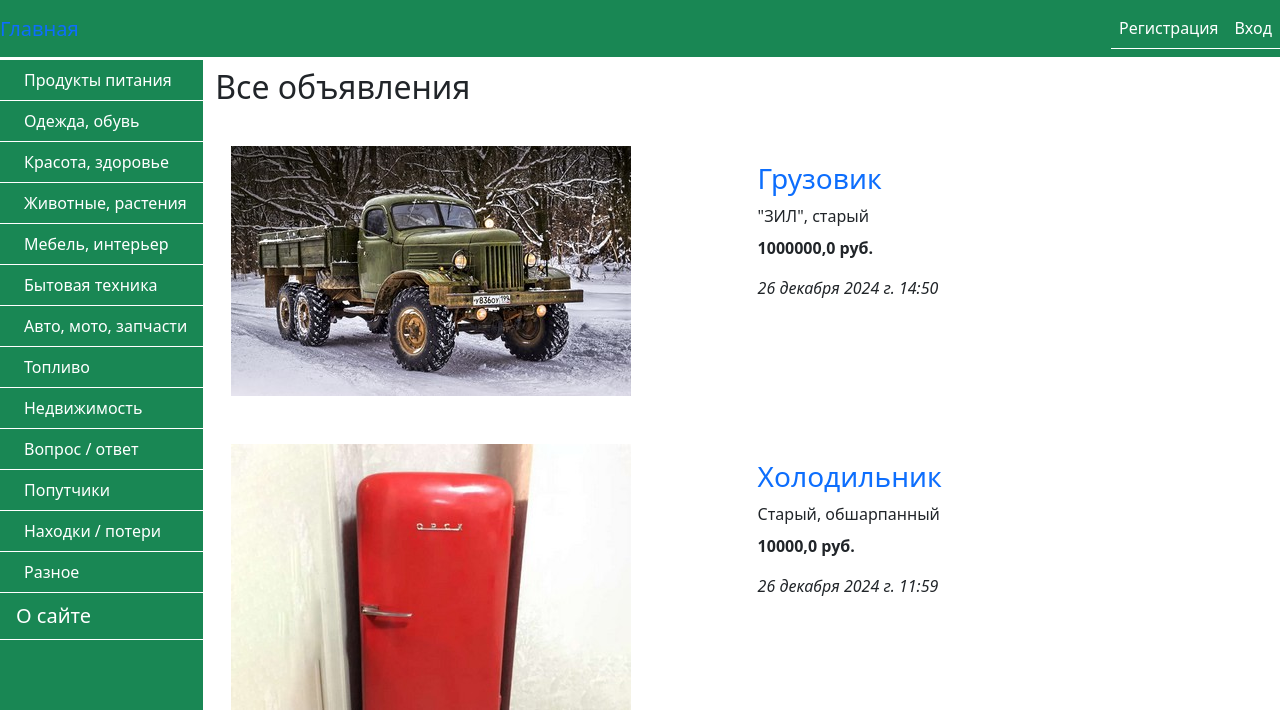
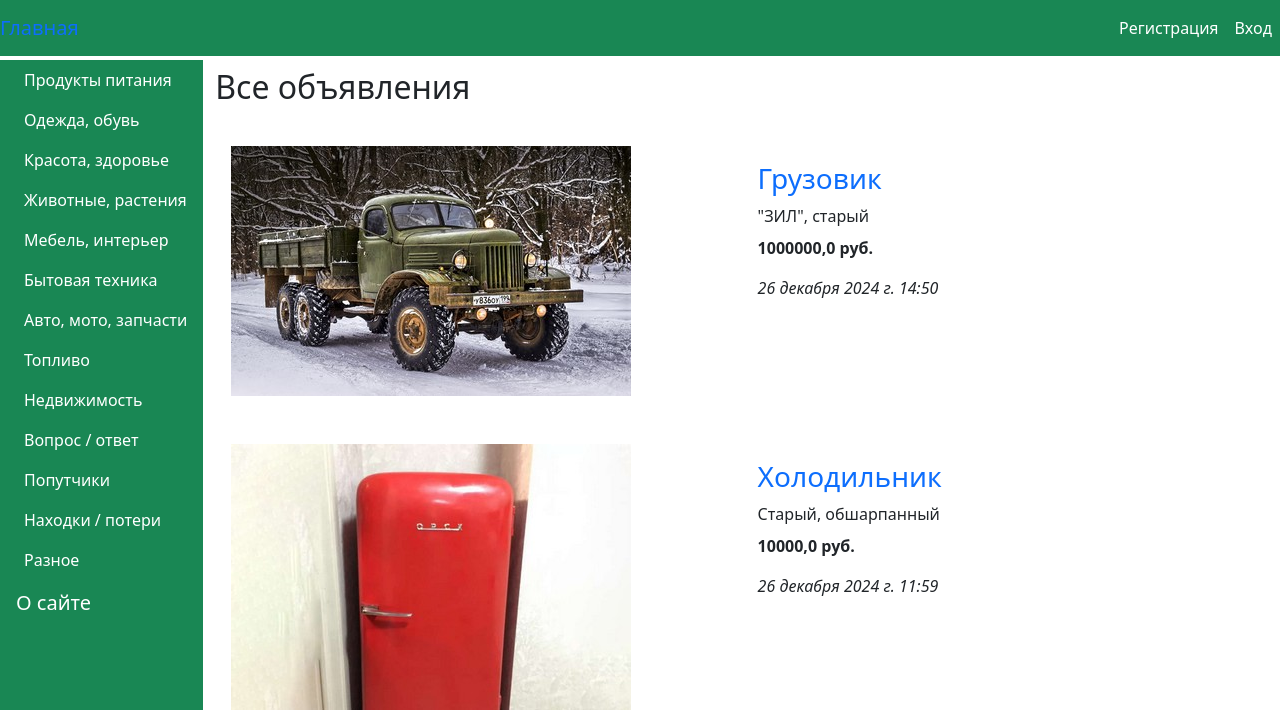
Before and after one commit to inteldyne/bboard, a Django app: page / in a window 1280 px wide. Shown: the top 710 px of the page. Run offline with Django 5.2, Linux system fonts and the light colour scheme; data comes from the database, SQL or seed files in the repository; both versions use the stored data as it was after the commit; some libraries are stand-ins or nearby versions.

Commit message:
Edited the rubric list

```diff
--- a/main/static/main/style.css
+++ b/main/static/main/style.css
@@ -12,9 +12,6 @@ a.nav-link {
 a.nav-link:hover {
   color: #fff;
   background-color: #278c5d;
-}
-a.nav-link {
-  border-bottom: 1px solid;
 }
 
 img.main-image {
--- a/main/static/main/style.min.css
+++ b/main/static/main/style.min.css
@@ -1 +1 @@
-#content{margin-top:60px!important}.nav{padding-right:0}a.nav-link{color:#fff;border-bottom:1px solid}a.nav-link:hover{color:#fff;background-color:#278c5d}img.main-image{width:300px}img.additional-image{width:180px}.card{border:0}.card h3.card-title a{text-decoration:none}
+#content{margin-top:60px!important}.nav{padding-right:0}a.nav-link{color:#fff}a.nav-link:hover{color:#fff;background-color:#278c5d}img.main-image{width:300px}img.additional-image{width:180px}.card{border:0}.card h3.card-title a{text-decoration:none}
--- a/main/static/main/style.scss
+++ b/main/static/main/style.scss
@@ -13,7 +13,6 @@ a {
       color: #fff;
       background-color: #278c5d;
     }
-    border-bottom: 1px solid;
   }
 }
 
```
Also changed, not shown: bboard.sqlite3, 1 other file.
